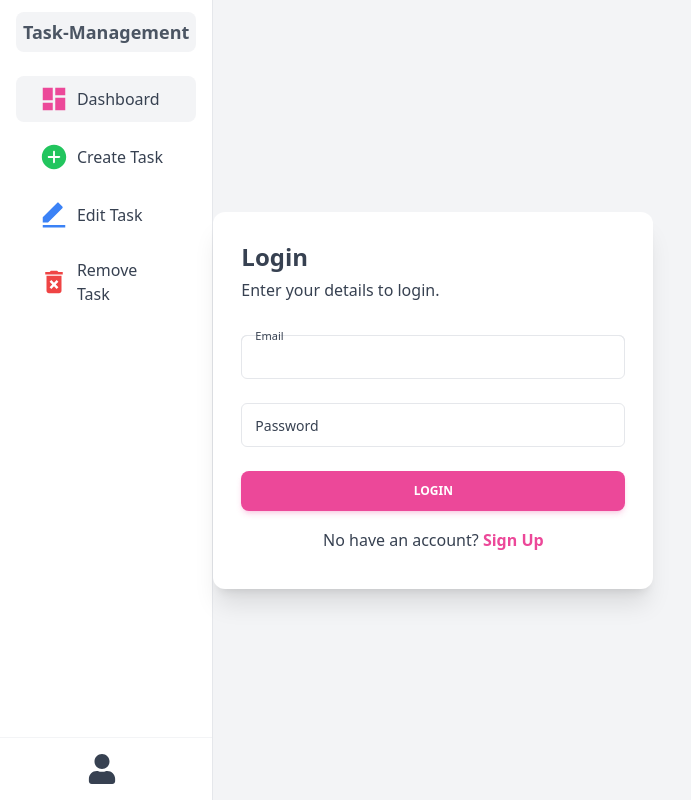
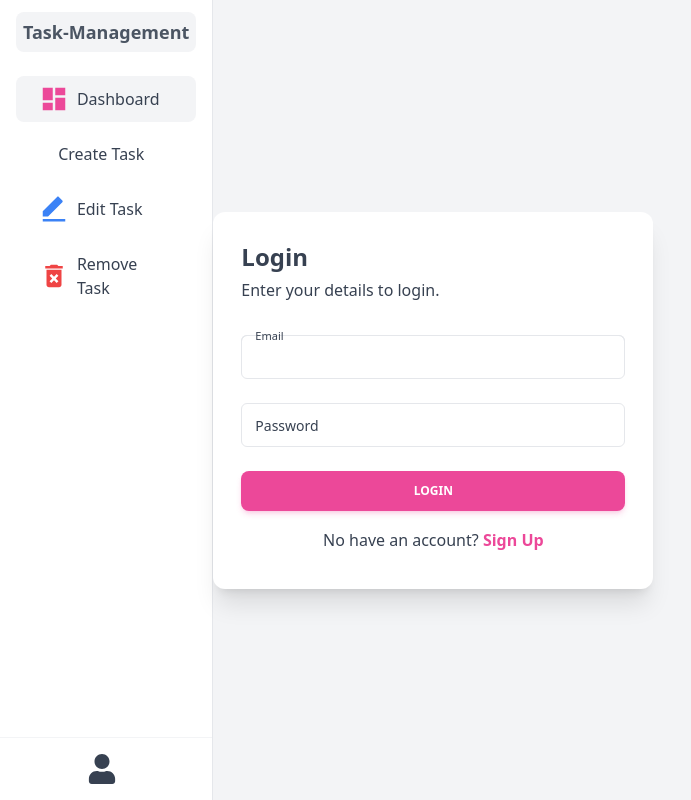
Before and after one commit to Atishay180/Task-Management-Application, a React (Vite) app in the folder frontend/: page /login in a window 1280 px wide. Shown: the whole page, without its empty margins (0-691 px from the left). Built offline with nearby package versions, Linux system fonts and the light colour scheme.

Commit message:
Refactor Sidebar component to remove unused import and commented code

```diff
--- a/frontend/src/components/common/Sidebar.jsx
+++ b/frontend/src/components/common/Sidebar.jsx
@@ -1,7 +1,7 @@
 import React from 'react'
 import { NavLink } from "react-router-dom"
 
-import { IoIosAddCircle } from "react-icons/io";
+// import { IoIosAddCircle } from "react-icons/io";
 import { MdDashboard } from "react-icons/md";
 import { RiEditFill } from "react-icons/ri";
 import { MdDeleteForever } from "react-icons/md";
@@ -35,7 +35,7 @@ const Sidebar = () => {
 
                     <li>
                         <NavLink to="/create" onClick={handleBtn('create')} className={`flex justify-evenly items-center rounded-lg px-4 py-2 font-medium text-gray-700 ${sidebarBtn === 'create' ? 'bg-gray-100' : 'bg-white'} hover:bg-gray-100`}>
-                            <IoIosAddCircle className='text-3xl text-green-500' />
+                            {/* <IoIosAddCircle className='text-3xl text-green-500' /> */}
 
                             <h2 className="w-24 hidden md:block">
                                 Create Task
```
